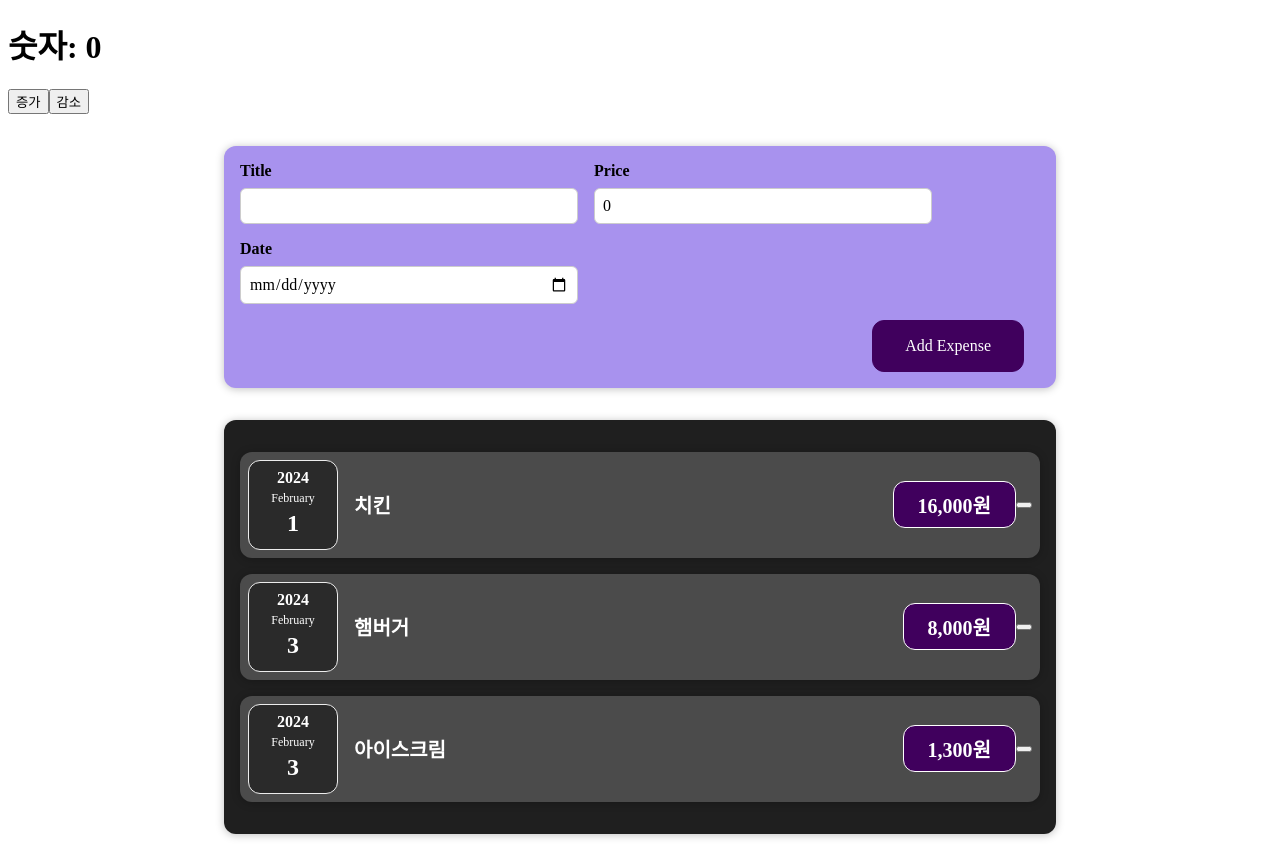
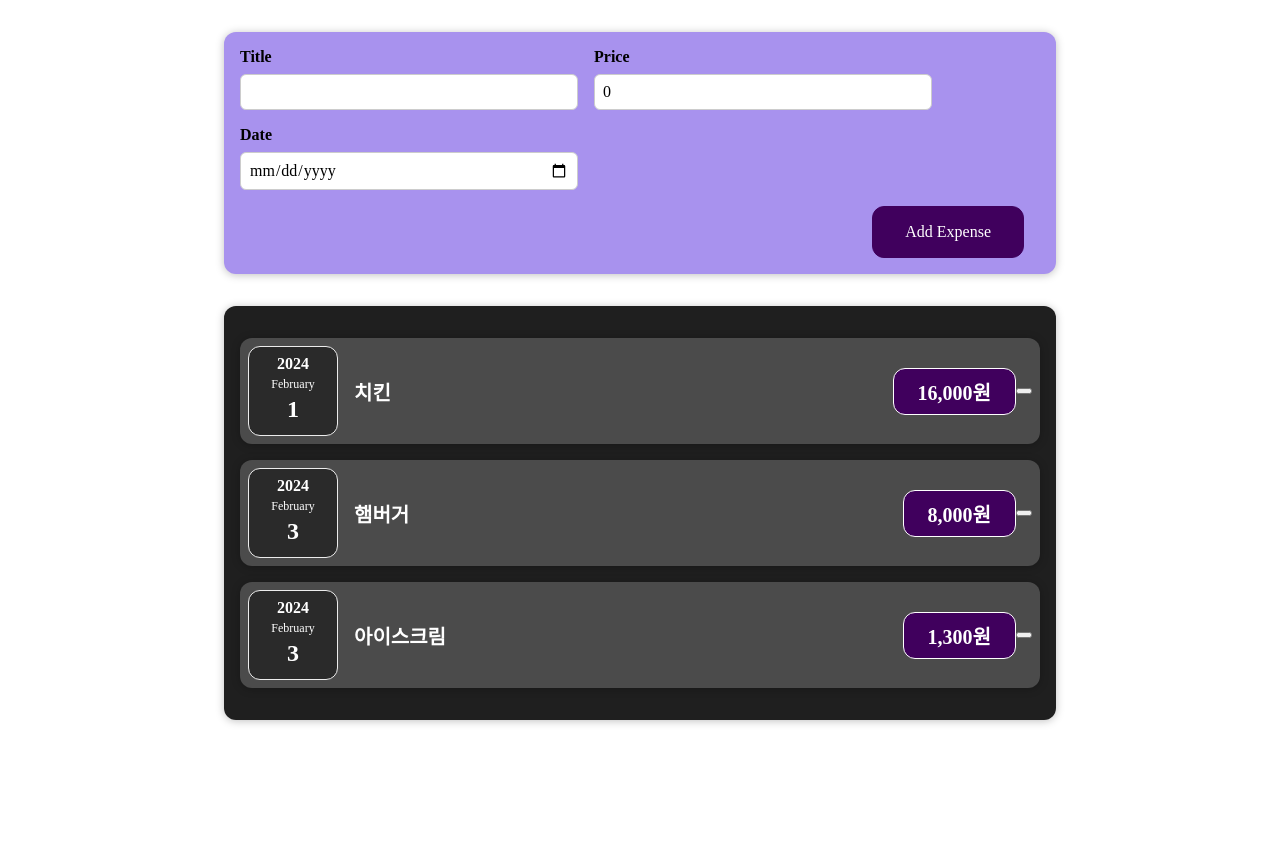
Before and after one commit to seyoung0314/react-study, a React (Vite) app: page / in a window 1280 px wide. After the commit the page ends 800 px from the top, so only its background shows below. Built offline with nearby package versions, Linux system fonts and the light colour scheme.

Commit message:
상향식 데이터 전달

```diff
--- a/src/App.jsx
+++ b/src/App.jsx
@@ -1,6 +1,5 @@
 import React from "react";
 import ExpenseList from "./components/expenses/ExpenseList.jsx";
-import Counter from "./components/Counter";
 import NewExpense from "./components/new-expense/NewExpense";
 
 // 컴포넌트
@@ -62,10 +61,19 @@ function App() {
     "date": new Date(2024,1,3),
   },
   ];
+
+  // 상향식 데이터 전달을 위해 하위컴포넌트에게 함수 하나를 내려줘야 함.
+  const onAddExpense = (newUserData) => {
+    console.log('상향식데이터 전달용 함수 호출!');
+    // console.log(newUserData);
+    expenses.push(newUserData);
+    console.log(expenses);
+
+  };
+
   return (
     <>
-      <Counter />
-      <NewExpense />
+      <NewExpense onSave={onAddExpense} />
       <ExpenseList expenses={expenses} />
     </>
   );
--- a/src/components/new-expense/ExpenseForm.jsx
+++ b/src/components/new-expense/ExpenseForm.jsx
@@ -2,7 +2,7 @@
 import './ExpenseForm.css';
 import React, { useState } from 'react';
 
-const ExpenseForm = () => {
+const ExpenseForm = ({ onAdd }) => {
 
   // 단일 상태값 관리
   // const [title, setTitle] = useState('');
@@ -34,7 +34,11 @@ const ExpenseForm = () => {
     //   price,
     //   date
     // };
-    // console.log('payload: ', payload);
+
+    console.log('payload: ', userInput);
+
+    // 부모가 보낸 데이터전달용 함수를 호출
+    onAdd(userInput);
 
   };
 
--- a/src/components/new-expense/NewExpense.jsx
+++ b/src/components/new-expense/NewExpense.jsx
@@ -1,10 +1,10 @@
 import React from 'react';
 import './NewExpense.css';
 import ExpenseForm from './ExpenseForm';
-const NewExpense = () => {
+const NewExpense = ({onSave}) => {
   return (
     <div className='new-expense'>
-      <ExpenseForm />
+      <ExpenseForm onAdd={onSave} />
     </div>
   );
 };
```
